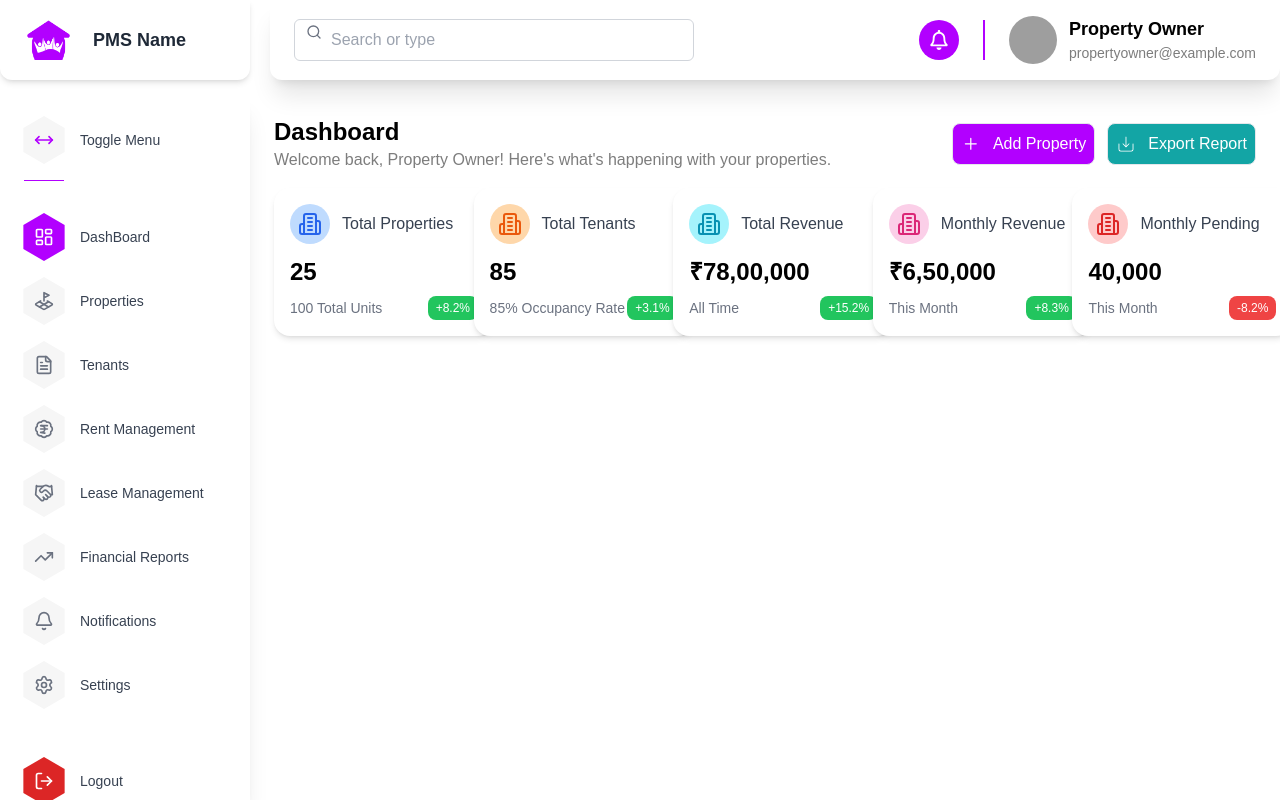
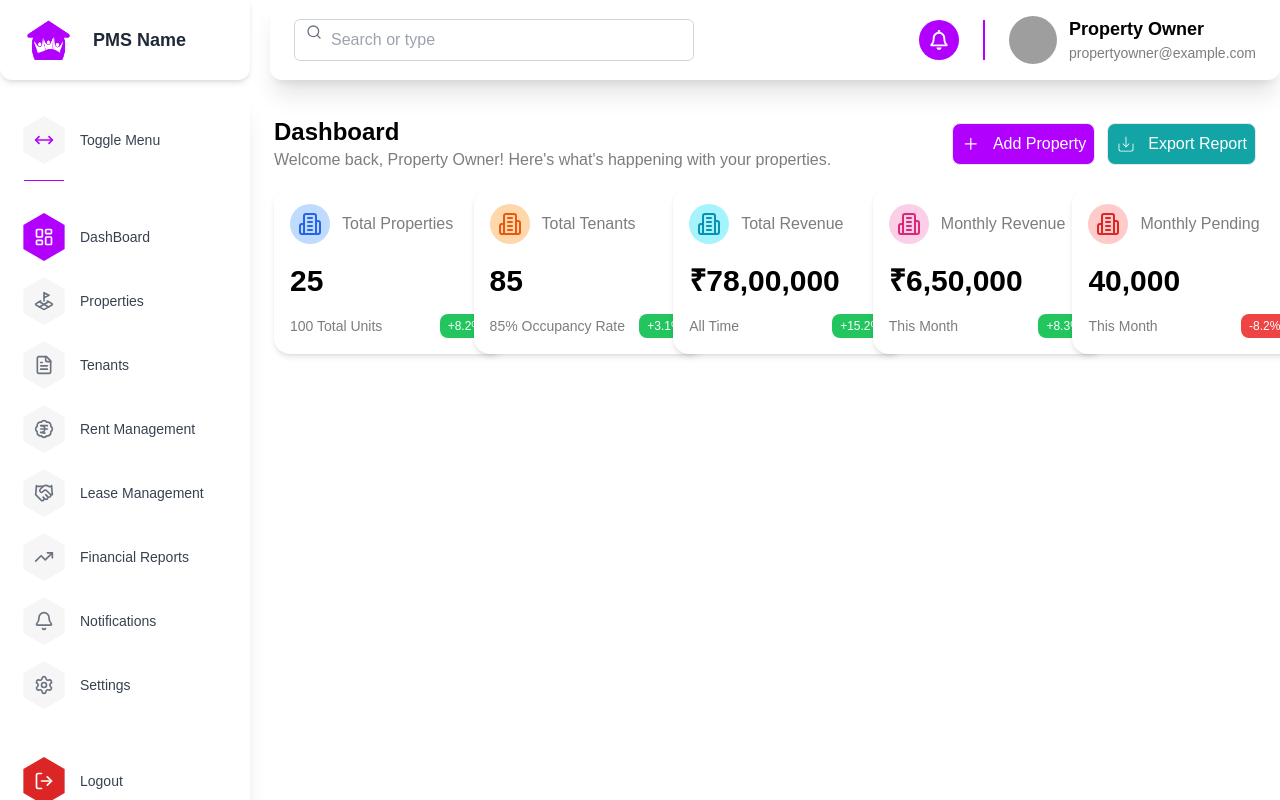
Before and after one commit to YOHO-TECHNOLOGIES-PVT-LTD/PropertyManagementSystem, a React (Vite) app: page / in a window 1280 px wide. Built offline with nearby package versions, Linux system fonts and the light colour scheme; grey boxes are pictures that could not be loaded; a web font is replaced by a local one.

Commit message:
Chnages card1 completeed

```diff
--- a/src/components/dashboard/Card1/Card1.tsx
+++ b/src/components/dashboard/Card1/Card1.tsx
@@ -21,8 +21,6 @@ const Card1: React.FC<CardProps> = ({
 }) => {
   const percentageColor =
     percentage >= 0 ? "bg-green-500" : "bg-red-500";
-
-  // Format large numbers with commas and currency
   const formatValue =
     typeof value === "number"
       ? value.toLocaleString("en-IN", {
@@ -31,7 +29,7 @@ const Card1: React.FC<CardProps> = ({
       : value;
 
   return (
-    <div className="bg-white rounded-2xl shadow-md p-4 w-full min-w-[220px] flex flex-col justify-between">
+    <div className="bg-white rounded-2xl shadow-md p-4  w-[232px] h-[166px] flex flex-col justify-between font-">
       {/* Header */}
       <div className="flex gap-3 items-center">
         <div
@@ -39,11 +37,11 @@ const Card1: React.FC<CardProps> = ({
         >
           {icon}
         </div>
-        <h3 className="text-gray-700 font-medium">{title}</h3>
+        <h3 className="text-[#7D7D7D] font-medium">{title}</h3>
       </div>
 
       {/* Main Value */}
-      <div className="text-2xl font-bold text-black mt-3">
+      <div className="text-3xl font-bold text-black mt-3">
         {typeof value === "number" && title.toLowerCase().includes("revenue")
           ? `₹${formatValue}`
           : formatValue}
@@ -51,7 +49,7 @@ const Card1: React.FC<CardProps> = ({
 
       {/* Footer */}
       <div className="flex items-center justify-between mt-2">
-        <span className="text-sm text-gray-500">{subText}</span>
+        <span className="text-sm text-[#7D7D7D]">{subText}</span>
         <span
           className={`${percentageColor} text-white text-xs px-2 py-1 rounded-lg`}
         >
```
